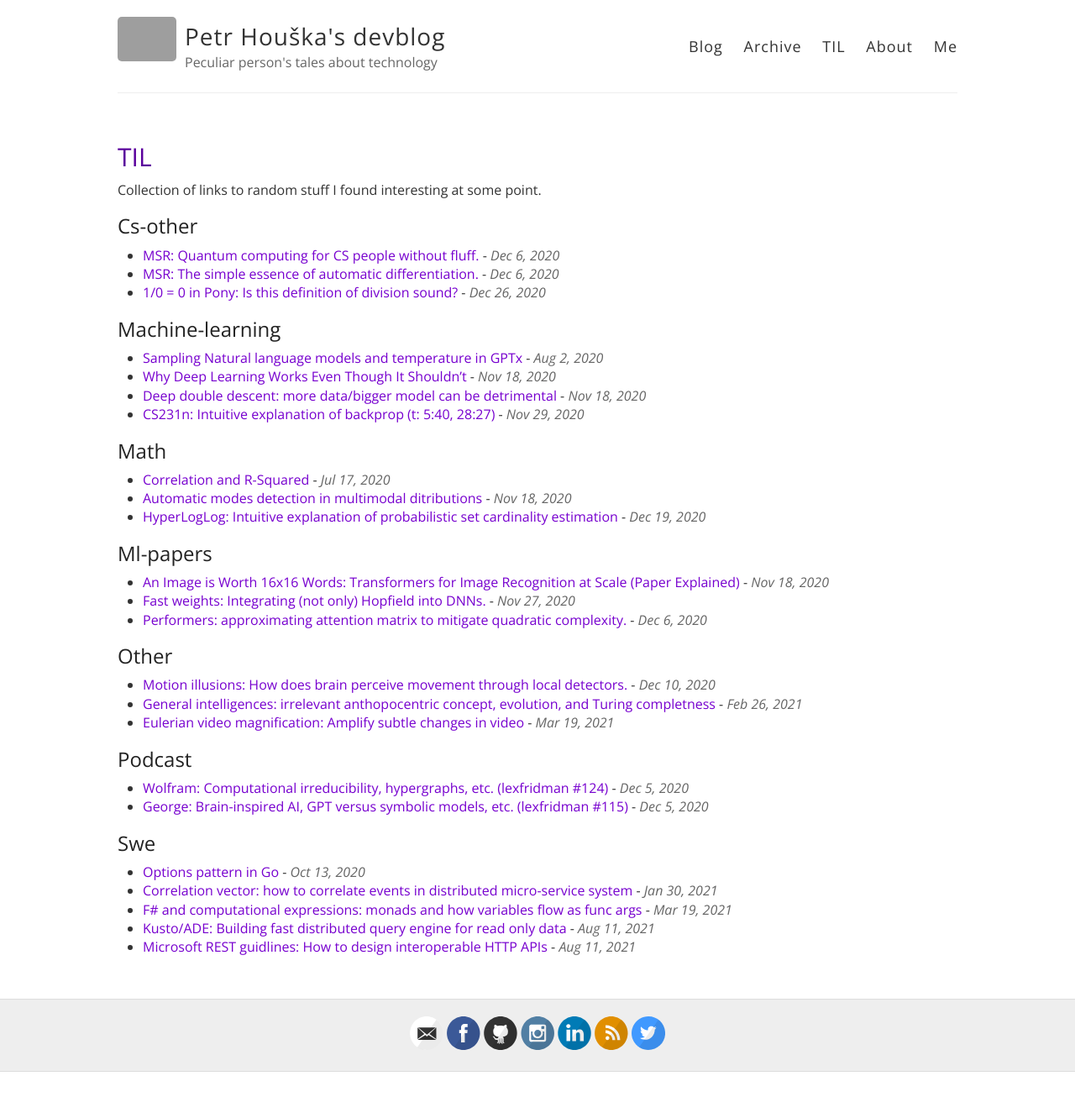
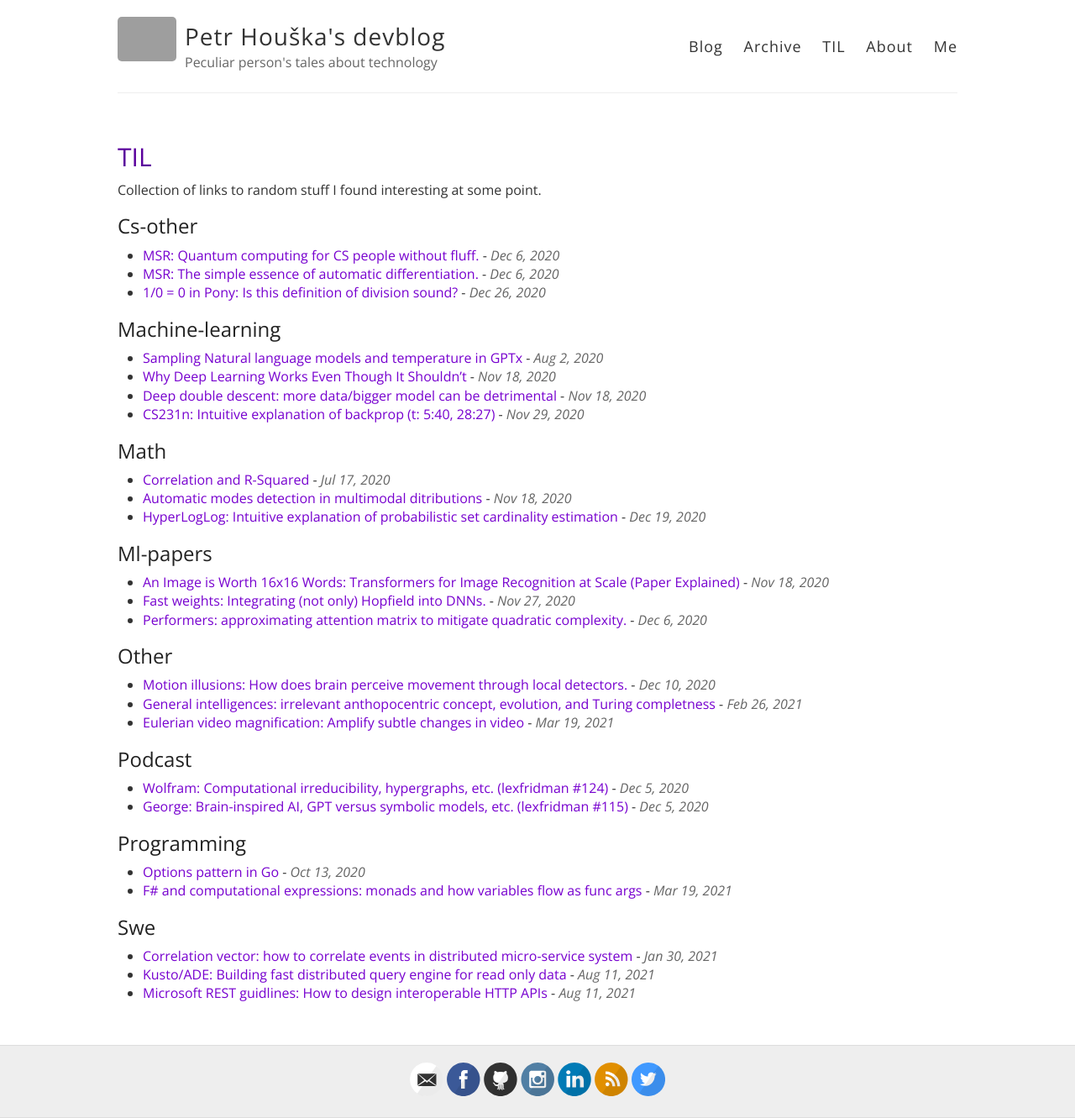
Before and after one commit to petrroll/devblog, a Jekyll site: the page built from til.html, in a window 1280 px wide. Shown: the whole page at 84% size. Built offline with Jekyll 4.4.1, drawn with Linux system fonts in a browser that asks for light colours; before the commit the page ends 1276 px from its top, so only the background shows below that; grey boxes are pictures that could not be loaded.

Commit message:
Differentiate between SWE and programming in TIL.

```diff
--- a/_til/2020-10-13-options-pattern-in-go.markdown
+++ b/_til/2020-10-13-options-pattern-in-go.markdown
@@ -1,6 +1,6 @@
 ---
 date:   2020-10-13 18:05:08 +0200
 author: Petr Houška
-category: swe
+category: programming
 ---
 [Options pattern in Go](https://www.sohamkamani.com/golang/options-pattern/)
--- a/_til/2021-03-19-f-and-computational-expressions-monads-and-how-variables-flow-as-func-args.markdown
+++ b/_til/2021-03-19-f-and-computational-expressions-monads-and-how-variables-flow-as-func-args.markdown
@@ -1,6 +1,6 @@
 ---
 date:   2021-03-19 22:58:06 +0100
 author: Petr Houška
-category: swe
+category: programming
 ---
 [F# and computational expressions: monads and how variables flow as func args](https://stackoverflow.com/questions/66702741/f-saying-value-not-defined-in-computation-expression/66710942#66710942)
```
